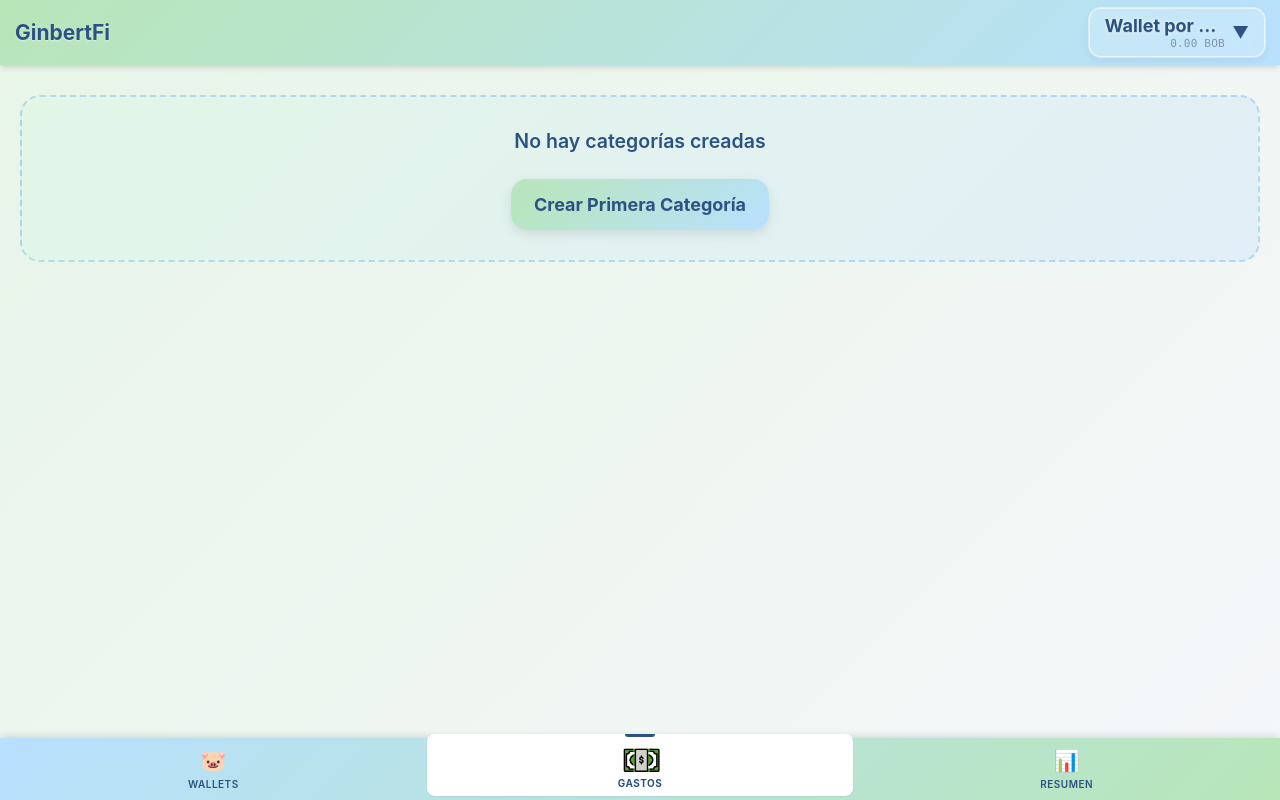
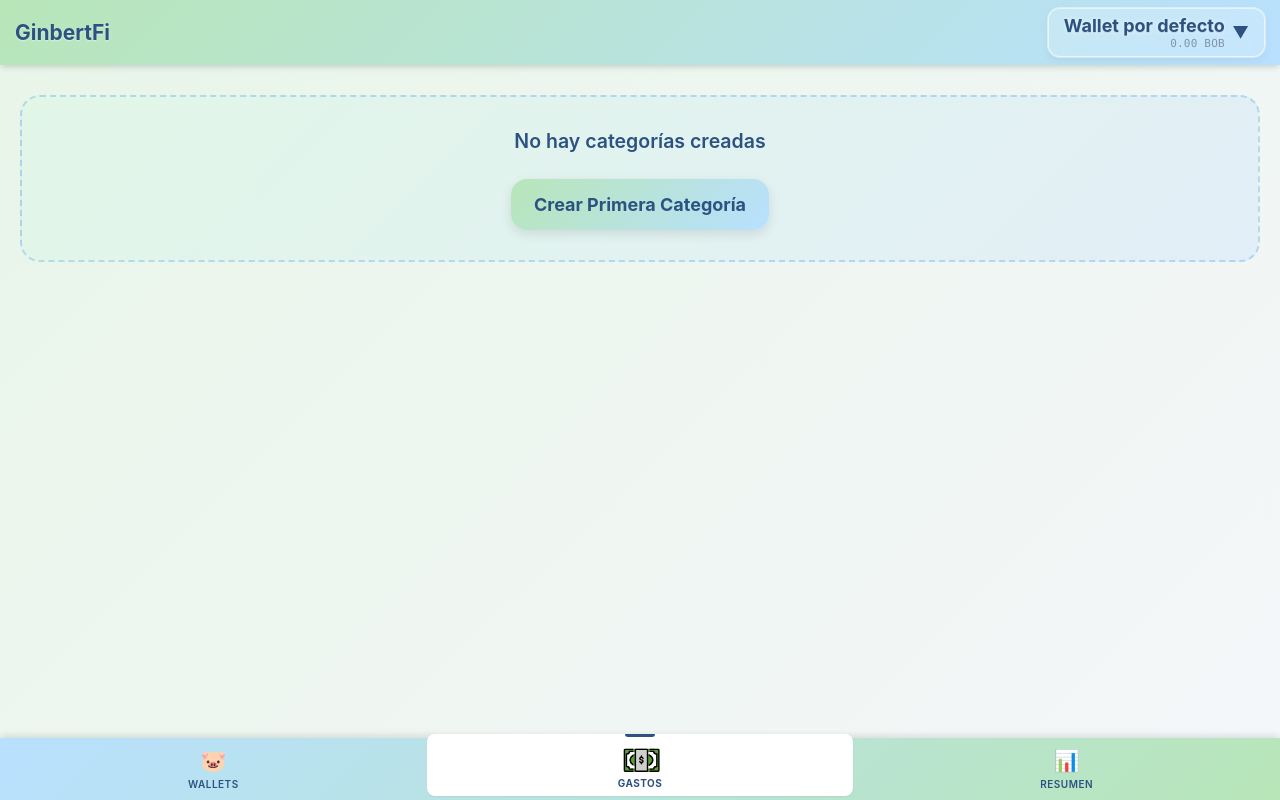
Before and after one commit to SatoriSane/GinberFi, a plain HTML site: page index.html in a window 1280 px wide. Drawn offline with nearby package versions, Linux system fonts and the light colour scheme.

Commit message:
max-width aumentado para el dropdown

```diff
--- a/css/header.css
+++ b/css/header.css
@@ -58,7 +58,7 @@
   color: var(--dark-blue) !important;
 
   line-height: 1.1;
-  max-width: 120px;
+  max-width: 200px;
   overflow: hidden;
   text-overflow: ellipsis;
   white-space: nowrap;
```
